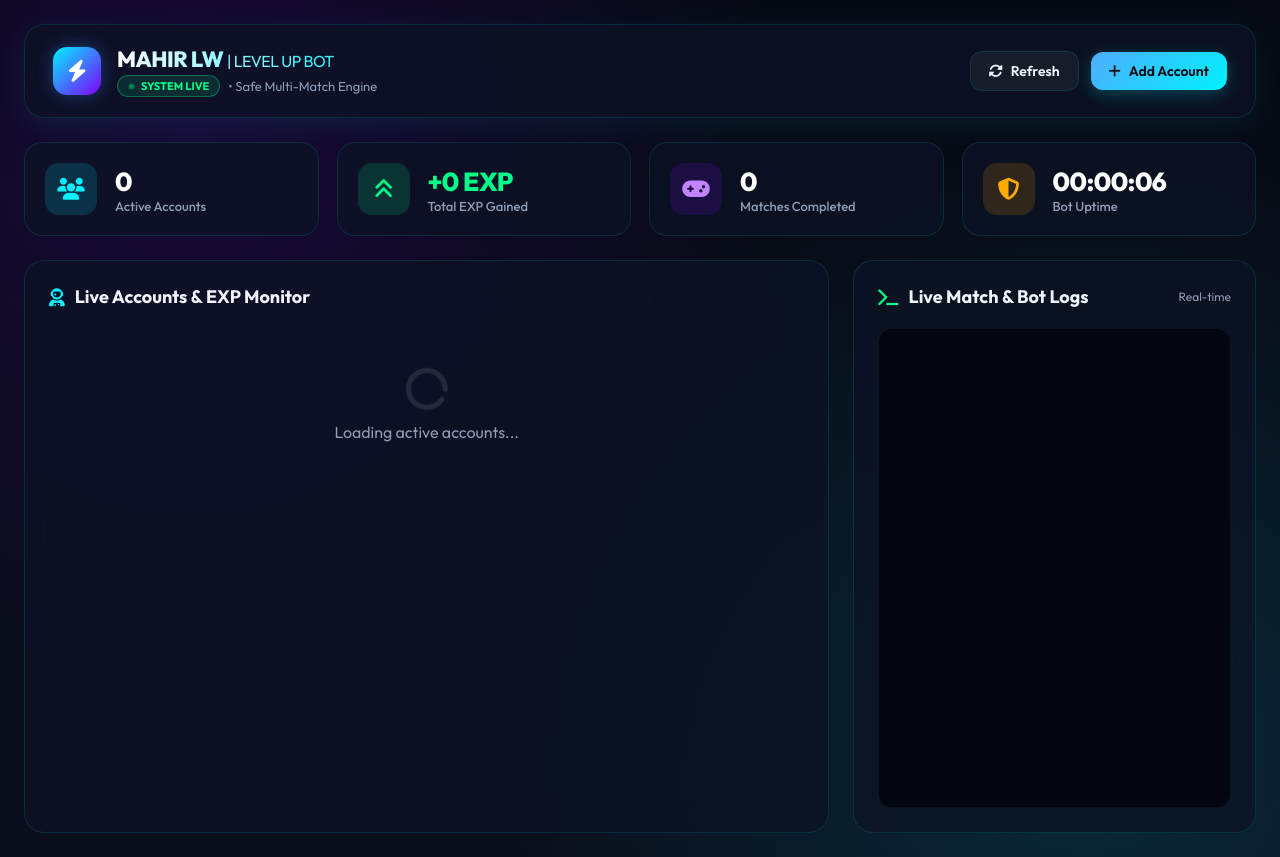
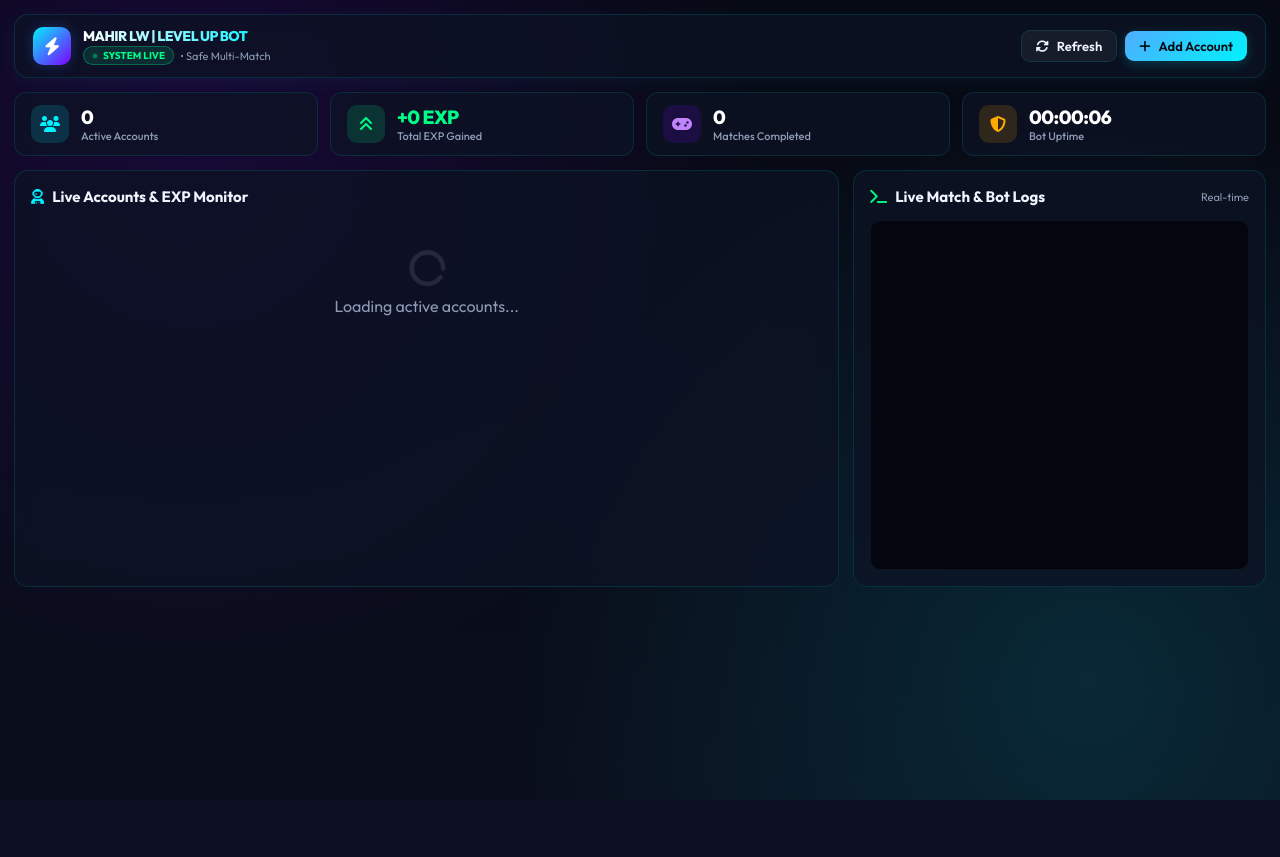
Before and after one commit to mahirmosleh/MAHIR-UDP, a Python web app: template templates/index.html in a window 1280 px wide. After the commit the page ends 800 px from the top, so only its background shows below. Run offline with Jinja, Linux system fonts and the light colour scheme; the template is opened without the code that fills it, so the values that code supplies are empty.

Commit message:
Add files via upload

```diff
--- a/templates/index.html
+++ b/templates/index.html
@@ -23,7 +23,7 @@
             --accent-amber: #ffaa00;
             --text-main: #f0f4fc;
             --text-muted: #8e9bb5;
-            --glass-glow: 0 8px 32px 0 rgba(0, 242, 254, 0.08);
+            --glass-glow: 0 4px 20px 0 rgba(0, 242, 254, 0.06);
         }
 
         * {
@@ -34,19 +34,19 @@
         }
 
         body {
-            background-color: var(--bg-base);
+            background-color: #ffffff;
             background-image:
                 radial-gradient(circle at 15% 15%, rgba(127, 0, 255, 0.14) 0%, transparent 45%),
                 radial-gradient(circle at 85% 85%, rgba(0, 242, 254, 0.12) 0%, transparent 45%),
                 linear-gradient(180deg, #060913 0%, #0a0e1c 100%);
             color: var(--text-main);
             min-height: 100vh;
-            padding: 24px;
+            padding: 14px;
             overflow-x: hidden;
         }
 
         .container {
-            max-width: 1440px;
+            max-width: 1400px;
             margin: 0 auto;
         }
 
@@ -55,42 +55,42 @@
             display: flex;
             align-items: center;
             justify-content: space-between;
-            padding: 20px 28px;
+            padding: 12px 18px;
             background: var(--bg-card);
             border: 1px solid var(--border-card);
-            border-radius: 20px;
-            backdrop-filter: blur(16px);
+            border-radius: 14px;
+            backdrop-filter: blur(12px);
             box-shadow: var(--glass-glow);
-            margin-bottom: 24px;
+            margin-bottom: 14px;
         }
 
         .brand {
             display: flex;
             align-items: center;
-            gap: 16px;
+            gap: 12px;
         }
 
         .logo-box {
-            width: 48px;
-            height: 48px;
+            width: 38px;
+            height: 38px;
             background: linear-gradient(135deg, var(--accent-cyan), var(--accent-purple));
-            border-radius: 14px;
+            border-radius: 10px;
             display: flex;
             align-items: center;
             justify-content: center;
-            font-size: 22px;
+            font-size: 18px;
             color: #fff;
-            box-shadow: 0 0 20px rgba(0, 242, 254, 0.4);
+            box-shadow: 0 0 15px rgba(0, 242, 254, 0.3);
             animation: pulse-glow 3s infinite alternate;
         }
 
         @keyframes pulse-glow {
-            0% { box-shadow: 0 0 15px rgba(0, 242, 254, 0.3); }
-            100% { box-shadow: 0 0 25px rgba(127, 0, 255, 0.5); }
+            0% { box-shadow: 0 0 10px rgba(0, 242, 254, 0.2); }
+            100% { box-shadow: 0 0 20px rgba(127, 0, 255, 0.4); }
         }
 
         .brand-text h1 {
-            font-size: 22px;
+            font-size: 14px;
             font-weight: 800;
             letter-spacing: -0.5px;
             background: linear-gradient(90deg, #ffffff, var(--accent-cyan));
@@ -100,31 +100,35 @@
         }
 
         .brand-text p {
-            font-size: 13px;
+            font-size: 11px;
             color: var(--text-muted);
             display: flex;
             align-items: center;
-            gap: 8px;
-            margin-top: 2px;
+            gap: 6px;
+            margin-top: 1px;
+            white-space: nowrap; /* লেখাটি এক লাইনে রাখবে */
         }
+
 
         .live-tag {
             display: inline-flex;
             align-items: center;
-            gap: 6px;
+            gap: 5px;
             background: rgba(0, 255, 136, 0.12);
             border: 1px solid rgba(0, 255, 136, 0.3);
             color: var(--accent-green);
-            padding: 3px 10px;
-            border-radius: 20px;
-            font-size: 11px;
+            padding: 2px 8px;
+            border-radius: 12px;
+            font-size: 10px;
             font-weight: 700;
             text-transform: uppercase;
+            white-space: nowrap;
         }
 
+
         .pulse-dot {
-            width: 7px;
-            height: 7px;
+            width: 6px;
+            height: 6px;
             background: var(--accent-green);
             border-radius: 50%;
             animation: blink 1.2s infinite;
@@ -138,32 +142,34 @@
         .header-actions {
             display: flex;
             align-items: center;
-            gap: 12px;
+            gap: 8px;
         }
 
         .btn {
             display: inline-flex;
             align-items: center;
             gap: 8px;
-            padding: 10px 18px;
-            border-radius: 12px;
-            font-size: 14px;
+            padding: 7px 14px;
+            border-radius: 9px;
+            font-size: 13px;
             font-weight: 600;
             cursor: pointer;
             transition: all 0.25s ease;
             border: none;
             outline: none;
+            white-space: nowrap; /* টেক্সট এক লাইনে রাখতে এটি যোগ করুন */
         }
+
 
         .btn-primary {
             background: linear-gradient(135deg, var(--accent-blue), var(--accent-cyan));
             color: #040914;
-            box-shadow: 0 4px 16px rgba(0, 242, 254, 0.25);
+            box-shadow: 0 3px 12px rgba(0, 242, 254, 0.2);
         }
 
         .btn-primary:hover {
-            transform: translateY(-2px);
-            box-shadow: 0 6px 20px rgba(0, 242, 254, 0.4);
+            transform: translateY(-1px);
+            box-shadow: 0 4px 15px rgba(0, 242, 254, 0.35);
         }
 
         .btn-secondary {
@@ -180,37 +186,37 @@
         /* Stats Grid */
         .stats-grid {
             display: grid;
-            grid-template-columns: repeat(auto-fit, minmax(240px, 1fr));
-            gap: 18px;
-            margin-bottom: 24px;
+            grid-template-columns: repeat(auto-fit, minmax(200px, 1fr));
+            gap: 12px;
+            margin-bottom: 14px;
         }
 
         .stat-card {
             background: var(--bg-card);
             border: 1px solid var(--border-card);
-            border-radius: 18px;
-            padding: 20px;
-            backdrop-filter: blur(14px);
+            border-radius: 12px;
+            padding: 12px 16px;
+            backdrop-filter: blur(10px);
             display: flex;
             align-items: center;
-            gap: 18px;
+            gap: 12px;
             transition: all 0.3s ease;
         }
 
         .stat-card:hover {
             border-color: var(--border-hover);
-            transform: translateY(-3px);
+            transform: translateY(-2px);
             box-shadow: var(--glass-glow);
         }
 
         .stat-icon {
-            width: 52px;
-            height: 52px;
-            border-radius: 14px;
+            width: 38px;
+            height: 38px;
+            border-radius: 10px;
             display: flex;
             align-items: center;
             justify-content: center;
-            font-size: 22px;
+            font-size: 16px;
         }
 
         .stat-icon.cyan { background: rgba(0, 242, 254, 0.15); color: var(--accent-cyan); }
@@ -219,14 +225,14 @@
         .stat-icon.amber { background: rgba(255, 170, 0, 0.15); color: var(--accent-amber); }
 
         .stat-content h3 {
-            font-size: 26px;
+            font-size: 19px;
             font-weight: 800;
             letter-spacing: -0.5px;
             color: #fff;
         }
 
         .stat-content p {
-            font-size: 13px;
+            font-size: 11px;
             color: var(--text-muted);
             font-weight: 500;
         }
@@ -235,7 +241,7 @@
         .dashboard-main {
             display: grid;
             grid-template-columns: 2fr 1fr;
-            gap: 24px;
+            gap: 14px;
         }
 
         @media (max-width: 1024px) {
@@ -246,37 +252,37 @@
         .card-box {
             background: var(--bg-card);
             border: 1px solid var(--border-card);
-            border-radius: 20px;
-            padding: 24px;
-            backdrop-filter: blur(16px);
+            border-radius: 14px;
+            padding: 16px;
+            backdrop-filter: blur(12px);
         }
 
         .box-header {
             display: flex;
             align-items: center;
             justify-content: space-between;
-            margin-bottom: 20px;
+            margin-bottom: 14px;
         }
 
         .box-title {
-            font-size: 18px;
+            font-size: 15px;
             font-weight: 700;
             display: flex;
             align-items: center;
-            gap: 10px;
+            gap: 8px;
         }
 
         .accounts-list {
             display: flex;
             flex-direction: column;
-            gap: 16px;
+            gap: 10px;
         }
 
         .account-card {
             background: rgba(10, 15, 30, 0.65);
             border: 1px solid rgba(255, 255, 255, 0.07);
-            border-radius: 16px;
-            padding: 20px;
+            border-radius: 12px;
+            padding: 12px 14px;
             transition: all 0.25s ease;
             position: relative;
             overflow: hidden;
@@ -490,22 +497,22 @@
 
         .log-stream {
             flex: 1;
-            min-height: 480px;
-            max-height: 600px;
+            min-height: 350px;
+            max-height: 480px;
             background: #03060f;
             border: 1px solid rgba(255, 255, 255, 0.05);
-            border-radius: 14px;
-            padding: 14px;
+            border-radius: 10px;
+            padding: 10px;
             font-family: 'JetBrains Mono', monospace;
-            font-size: 12px;
+            font-size: 11px;
             overflow-y: auto;
             display: flex;
             flex-direction: column;
-            gap: 8px;
+            gap: 6px;
         }
 
         .log-stream::-webkit-scrollbar {
-            width: 6px;
+            width: 5px;
         }
 
         .log-stream::-webkit-scrollbar-thumb {
@@ -590,13 +597,13 @@
 
         .empty-state {
             text-align: center;
-            padding: 40px 20px;
+            padding: 30px 15px;
             color: var(--text-muted);
         }
 
         .empty-state i {
-            font-size: 42px;
-            margin-bottom: 12px;
+            font-size: 36px;
+            margin-bottom: 10px;
             color: rgba(255, 255, 255, 0.1);
         }
     </style>
@@ -610,10 +617,10 @@
                     <i class="fa-solid fa-bolt"></i>
                 </div>
                 <div class="brand-text">
-                    <h1>MAHIR LW <span style="font-weight:400; color:var(--text-muted); font-size:16px;">| LEVEL UP BOT</span></h1>
+                    <h1>MAHIR LW | LEVEL UP BOT <span style="font-weight:400; color:var(--text-muted); font-size:13px;"></span></h1>
                     <p>
                         <span class="live-tag"><span class="pulse-dot"></span> System Live</span>
-                        <span>• Safe Multi-Match Engine</span>
+                        <span>• Safe Multi-Match</span>
                     </p>
                 </div>
             </div>
@@ -680,7 +687,7 @@
                         <i class="fa-solid fa-terminal" style="color:var(--accent-green)"></i>
                         <span>Live Match & Bot Logs</span>
                     </div>
-                    <span style="font-size:12px; color:var(--text-muted);">Real-time</span>
+                    <span style="font-size:11px; color:var(--text-muted);">Real-time</span>
                 </div>
                 <div class="log-stream" id="log-stream">
                     <!-- Logs inserted dynamically -->
@@ -877,7 +884,7 @@
                                     <span>Last match: ${acc.last_match_time || 'Running...'}</span>
                                     <div class="action-btns">
                                         <button class="icon-btn" title="Refresh Profile/EXP" onclick="refreshAccountInfo('${acc.uid}')"><i class="fa-solid fa-rotate"></i></button>
-                                        <button class="icon-btn danger" title="Delete Account" onclick="deleteAccount('${acc.uid}')"><i class="fa-solid fa-trash"></i></button>
+                                        <button class="icon-btn danger" title="Delete Account" onclick="deleteAccount('${acc.uid}')"><link rel="stylesheet" href="..."><i class="fa-solid fa-trash"></i></button>
                                     </div>
                                 </div>
                             </div>
```
Also changed, not shown: other parts of templates/index.html (+57 -56 lines).
